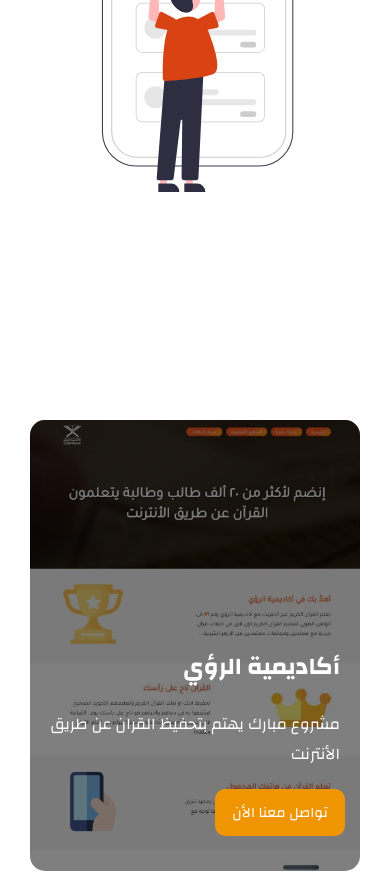
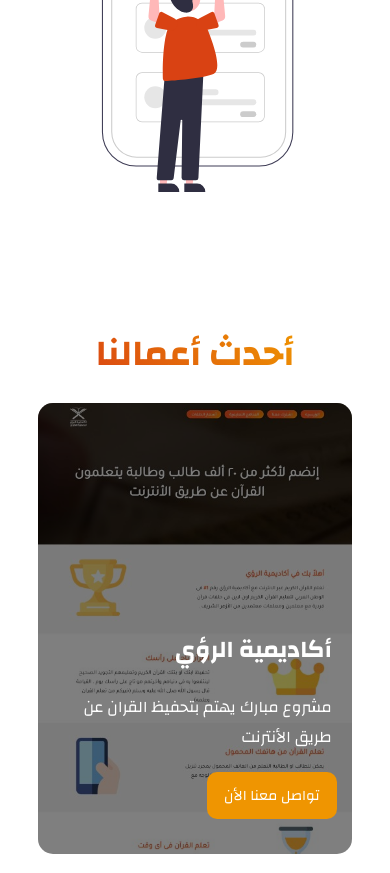
Before and after one commit to atheerweb/MyFramework, a plain HTML site: page index.html in a window 390 px wide. Shown: the part 720-1593 px from the top of the page. Drawn offline with Linux system fonts and the light colour scheme.

Commit message:
portofolio__section__CSS

```diff
--- a/assets/css/style.css
+++ b/assets/css/style.css
@@ -142,7 +142,7 @@
 .services__card{
     background-image:url(../imgs/l1.jpg) ;
     width:400px;
-    height:550px;
+    height:440px;
     color:white;
     margin-left:30px;
     border-radius:15px;
@@ -182,6 +182,17 @@ margin-right:30px;
     box-shadow: none;
     margin: 10px 15px 35px 10px;
     font-size: 0.9rem;
+}
+/*mobile styles*/
+.services__title{
+    background-image: linear-gradient(50deg  , #d94213 , #ef9501 );
+    background-size: 100%;
+    -webkit-background-clip: text;
+    -moz-background-clip: text;
+    -webkit-text-fill-color:transparent;
+    -moz-text-fill-color:transparent;
+    padding-bottom:35px;
+    font-size: 3.5rem;
 }
 
 @media screen and (max-width:960px) {
@@ -277,6 +288,7 @@ margin-right:30px;
         transform: translateY(-8px) rotate(-45deg);
     }
 
+    /*Main section*/
 
     .main__container{
         display: grid;
@@ -304,8 +316,6 @@ margin-right:30px;
         display:inline-block;
         margin:  auto;
         width:80%;
-
-
     }
     /*Portofolio section*/
     .services{
@@ -314,14 +324,18 @@ margin-right:30px;
         position: relative;
     }
     .services__card{
-        width:100%;
+        width:95%;
         height:90%;
         margin: 0;
-        position: relative;
-        top:300px;
+
     }
     .services__card:nth-child(2){
         margin:30px 0 0 0;
+    }
+    .services__title{
+        margin-top:200px;
+        padding-bottom:15px;
+        font-size: 2.3rem;
     }
 
 }
--- a/index.html
+++ b/index.html
@@ -61,7 +61,7 @@
     </div>
     <!--Services-->
     <div class="services" id="services">
-        <h1></h1>
+        <h1 class="services__title">أحدث أعمالنا</h1>
         <div class="services__container">
             <div class="services__card">
                <a href="https://alroaaacademy.netlify.app/" target="_blank"> <div class="servicesop">
@@ -80,6 +80,13 @@
             </div>
         </div>
     </div>
+    <!--Aboutus section-->
+    <div class="aboutus">
+        <div class="aboutus__container">
+            <img src="" alt="">
+        </div>
+    </div>
+
     <script src="assets/js/script.js"></script>
 </body>
 
```
